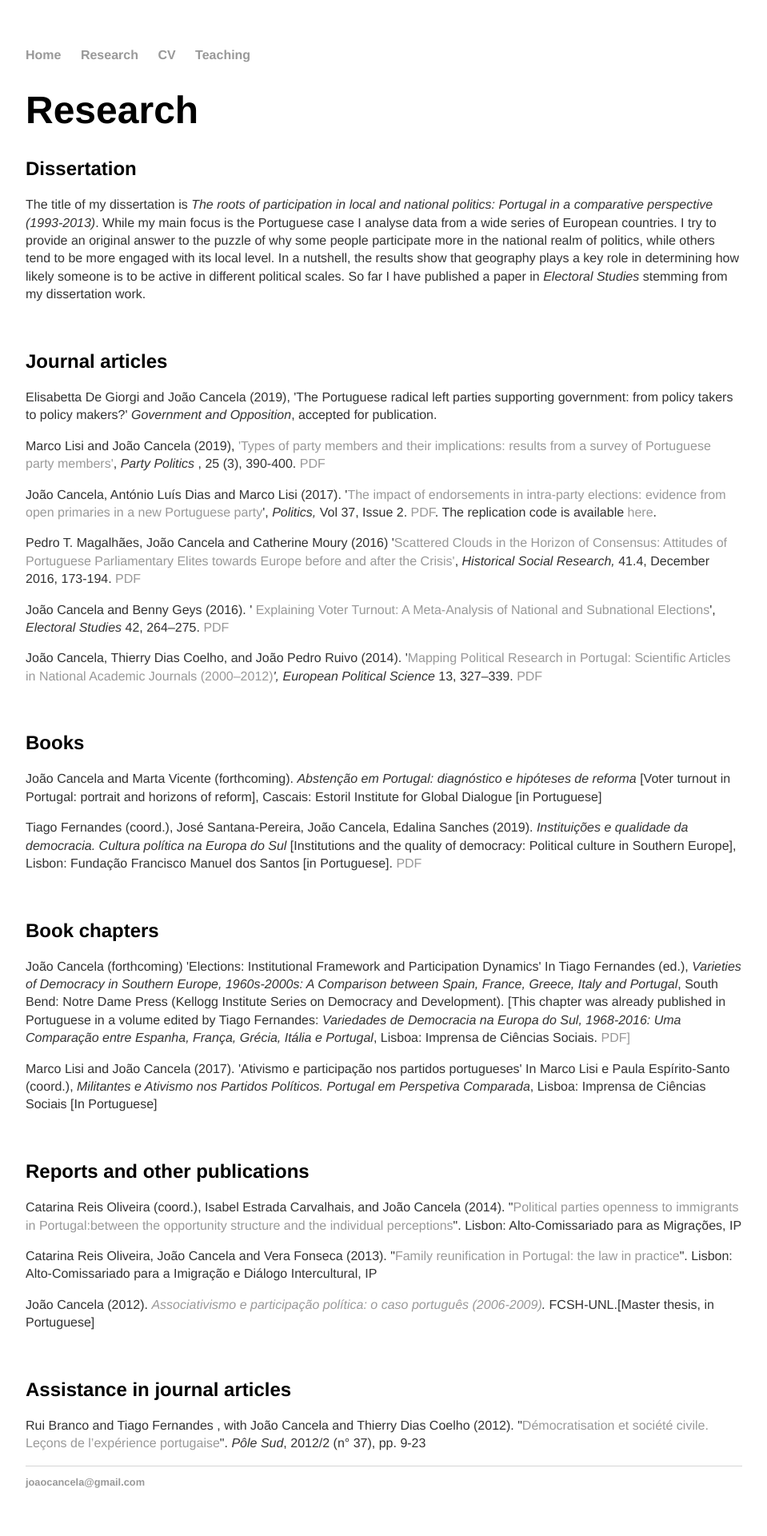
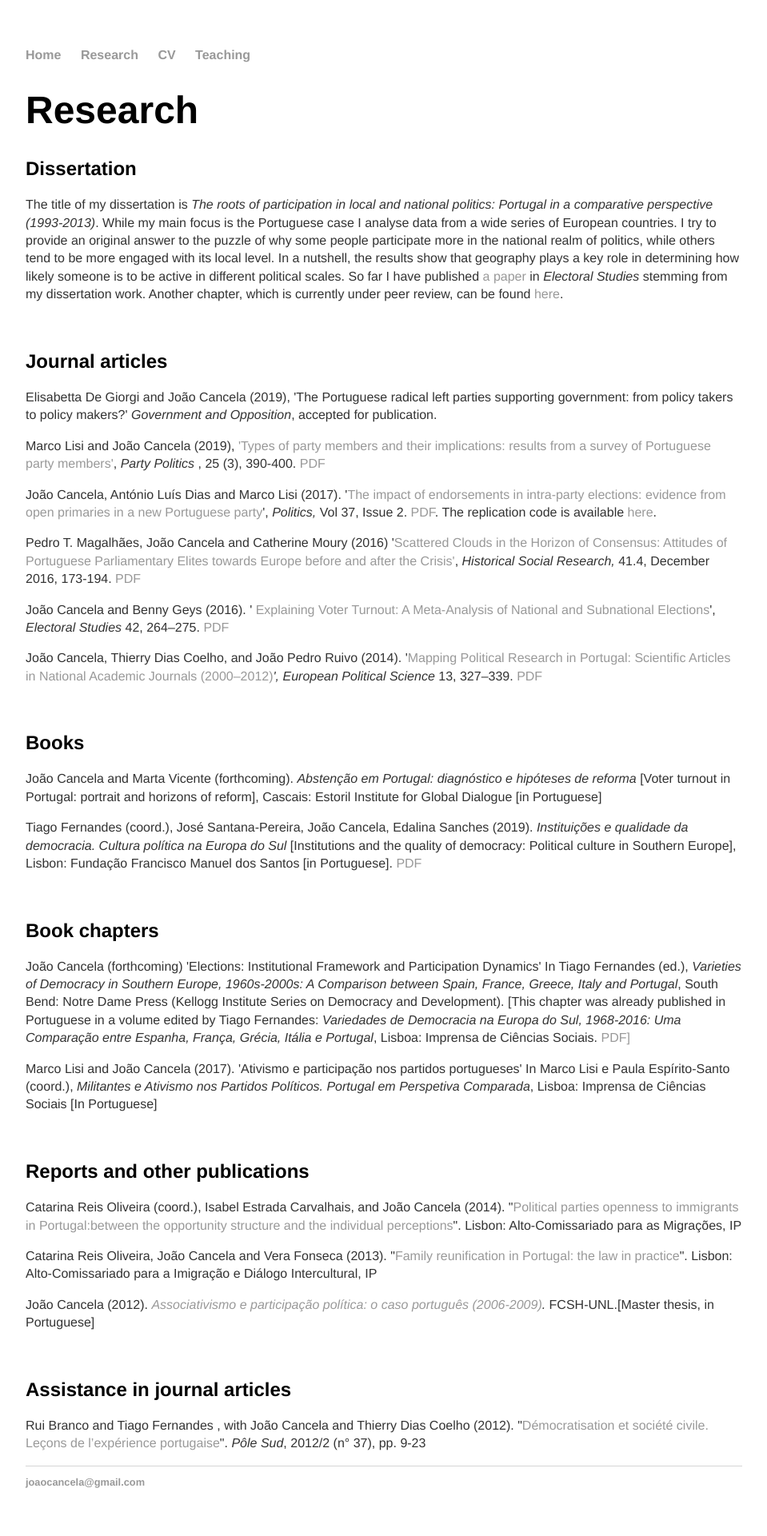
Before and after one commit to joaocancela/joaocancela.github.io, a Jekyll site: the page built from research/index.html, in a window 1280 px wide. Shown: the whole page at 80% size, without its empty margins (160-1119 px from the left). Built offline with Jekyll 4.4.1, drawn with Linux system fonts in a browser that asks for light colours.

Commit message:
local politics

```diff
--- a/research/index.html
+++ b/research/index.html
@@ -8,7 +8,9 @@ title: Research
 <h2>Dissertation</h2>
 <p>The title of my dissertation is  <em>The roots of participation in local and national politics: Portugal in a comparative perspective (1993-2013)</em>. While my
 main focus is the Portuguese case I analyse data from a wide series of European countries. I try to provide an original answer to the puzzle of why some
-people participate more in the national realm of politics, while others tend to be more engaged  with its local level. In a nutshell, the results show that geography plays a key role in determining how likely someone is to be active in different political scales. So far I have published a paper in <em>Electoral Studies</em> stemming from my dissertation work. </p>
+people participate more in the national realm of politics, while others tend to be more engaged  with its local level. In a nutshell, the results show that geography plays a key role in determining how likely someone is to be active in different political scales. So far I have published  <a href="{{ site.baseurl }}/pdf/cancela_geys_2016_metaannalysis_turnout.pdf" >a paper </a> in <em>Electoral Studies</em> stemming from my dissertation work. Another chapter, which is currently under peer review, can be found <a href="{{ site.baseurl }}/pdf/some_politics_is_local.pdf" > here</a>. </p>
+
+
 <p>&nbsp;</p>
 
 <h2>Journal articles</h2>
```
Also changed, not shown: 3 other files.
